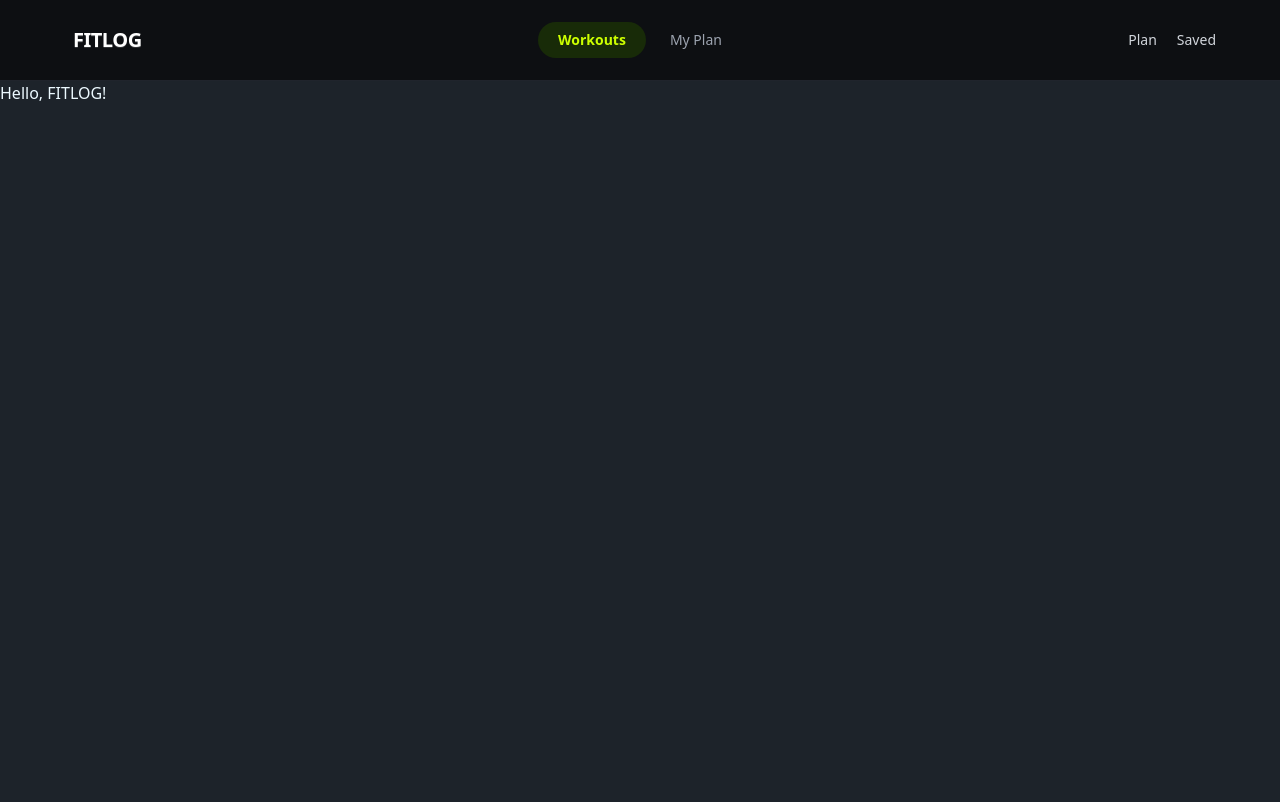
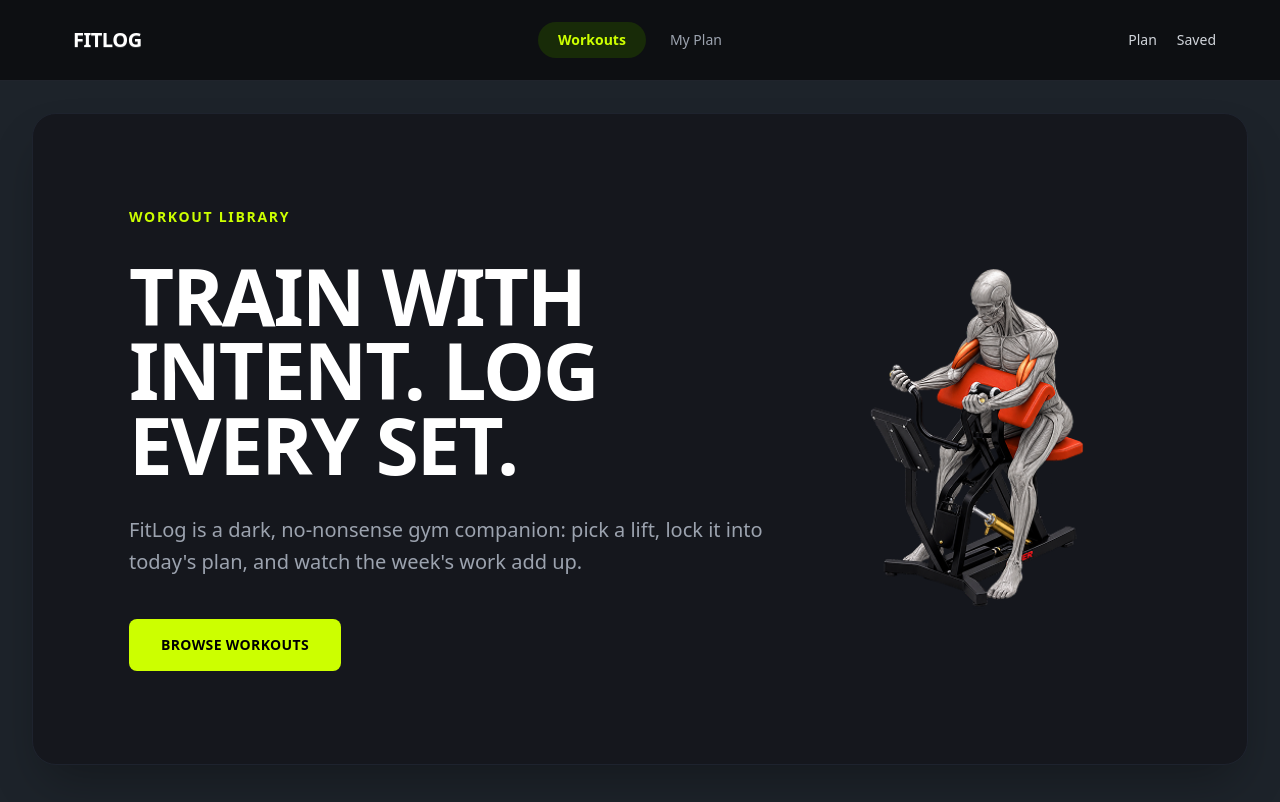
Before and after one commit to CodeWithTanim/FITLOG-PH-Module-6-Assignment-6, a Next.js app: page / in a window 1280 px wide. Shown: the top 802 px of the page. Built offline with nearby package versions, Linux system fonts and the light colour scheme.

Commit message:
Banner Section Added with Banner Image and Buttons

```diff
--- a/src/app/page.tsx
+++ b/src/app/page.tsx
@@ -1,8 +1,9 @@
+import Banner from "@/components/homepage/Banner";
 
 export default function Home() {
   return (
     <div>
-      <h2>Hello, FITLOG!</h2>
+      <Banner/>
     </div>
   );
 }
--- /dev/null
+++ b/src/components/homepage/Banner.tsx
@@ -0,0 +1,53 @@
+import Image from "next/image";
+import React from "react";
+import bannerImg from "@/assets/banner.png";
+
+const Banner = () => {
+    return (
+        <section className="px-4 pt-6 pb-10 sm:px-6 lg:px-8 lg:pt-8">
+            <div className="mx-auto w-full overflow-hidden rounded-3xl border border-[#1E232E] bg-[#15171D] shadow-2xl shadow-black/30">
+                <div className="grid min-h-140 items-center px-8 py-12 sm:px-12 sm:py-16 lg:min-h-162.5 lg:grid-cols-12 lg:px-20 lg:py-16 xl:px-24">
+                    {/* Left Content */}
+                    <div className="lg:col-span-8">
+                        <p className="mb-8 text-sm font-black uppercase tracking-[0.12em] text-[#CCFF00]">
+                            WORKOUT LIBRARY
+                        </p>
+
+                        <h1 className="font-display text-5xl font-black uppercase leading-[0.95] tracking-tight text-white sm:text-6xl md:text-7xl lg:text-[72px] xl:text-[78px]">
+                            TRAIN WITH INTENT. LOG
+                            <br />
+                            EVERY SET.
+                        </h1>
+
+                        <p className="mt-8 max-w-180 text-base leading-relaxed text-[#9CA3AF] sm:text-lg lg:text-xl">
+                            FitLog is a dark, no-nonsense gym companion: pick a lift, lock it
+                            into today&apos;s plan, and watch the week&apos;s work add up.
+                        </p>
+
+                        <div className="mt-10">
+                            <a
+                                href="#library"
+                                className="inline-flex items-center justify-center rounded-lg bg-[#CCFF00] px-8 py-4 text-sm font-black uppercase tracking-wide text-black transition-all duration-200 hover:bg-[#baff00] hover:shadow-lg hover:shadow-[#ccff00]/20 active:scale-95"
+                            >
+                                BROWSE WORKOUTS
+                            </a>
+                        </div>
+                    </div>
+
+                    {/* Right Image */}
+                    <div className="relative mt-10 flex h-75 items-center justify-center lg:col-span-4 lg:mt-0 lg:h-125">
+                        <Image
+                            src={bannerImg}
+                            alt="Gym Machine & Anatomical Figure"
+                            priority
+                            className="h-full w-full object-contain object-center transition-transform duration-500 hover:scale-105"
+                            sizes="(max-width: 1024px) 100vw, 500px"
+                        />
+                    </div>
+                </div>
+            </div>
+        </section>
+    );
+};
+
+export default Banner;
```
